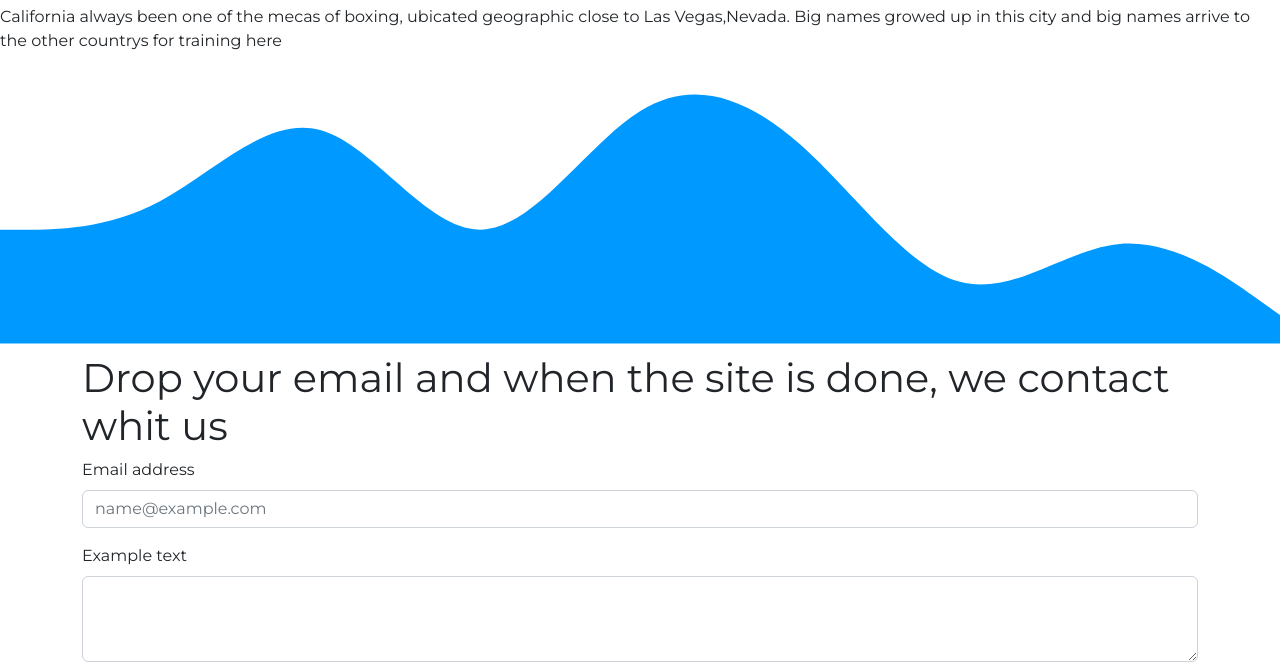
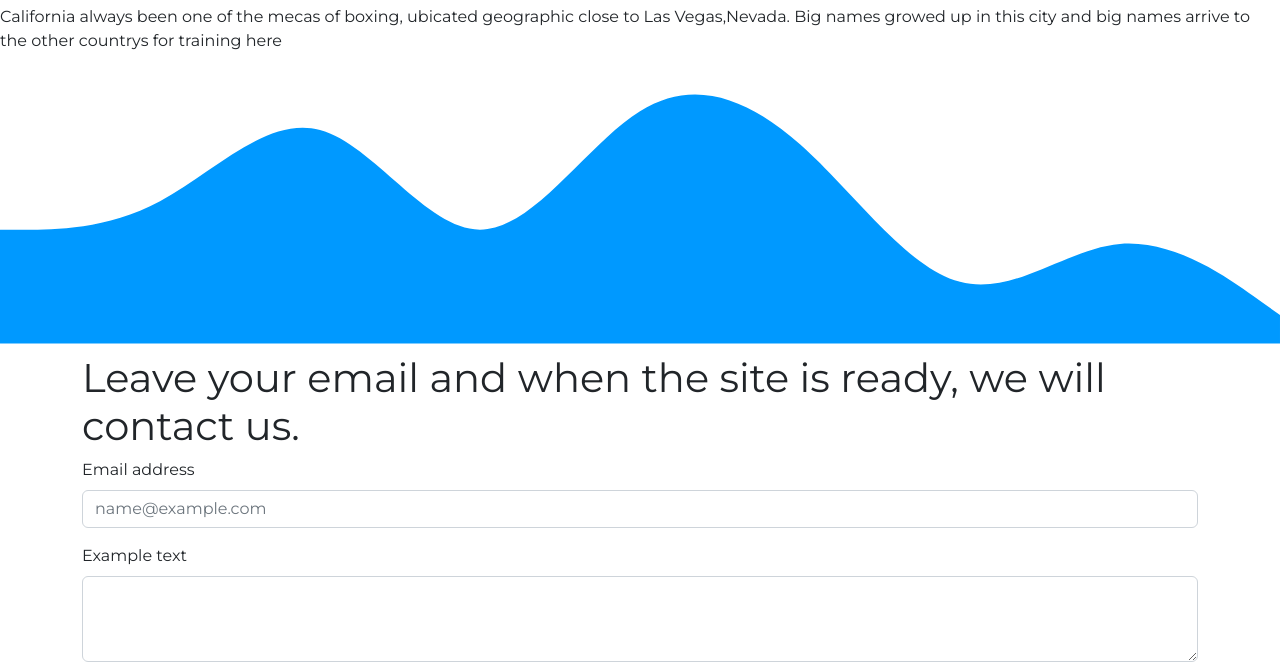
Before and after one commit to Marco-Vittorino/boxweb-proyect, a website: page shop.html in a window 1280 px wide. Shown: the part 968-1632 px from the top of the page. Drawn offline with nearby package versions, Linux system fonts and the light colour scheme.

```diff
--- a/shop.html
+++ b/shop.html
@@ -85,7 +85,8 @@
 
             <div class="container" id="contenedor-formulario">
                 <div class="titulo-formulario">
-                    <h1>Drop your email and when the site is done, we contact whit us</h1>
+                    <h1>Leave your email and when the site is ready, we will contact us.
+                    </h1>
                 </div>
                 <form action="">
                     <div class="mb-3">
```
Also changed, not shown: package.json (added, +19 -0 lines), scss/main.scss (added), 2 other files.
